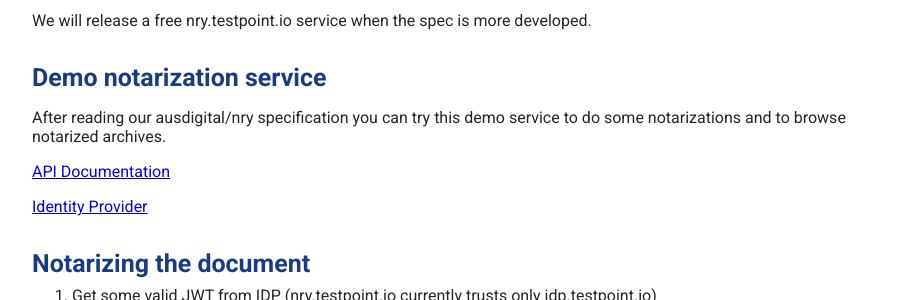
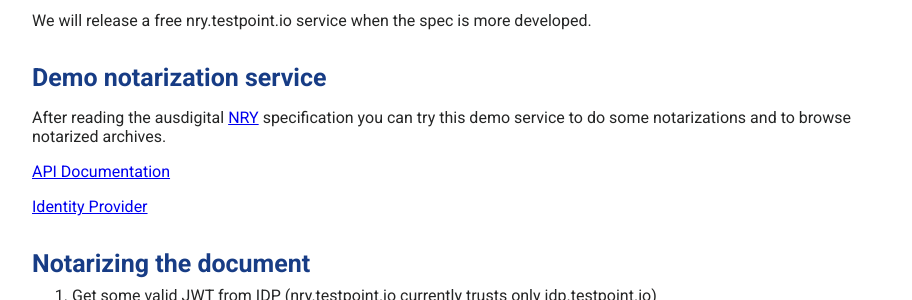
Before and after one commit to test-point/test-point.github.io, a Jekyll site: the page built from pages/nry.md, in a window 1280 px wide and 900 px high, scrolled down 1107 px. Shown: the part 152-452 px from the top of the window, without its empty margins (181-1093 px from the left). Built offline with Jekyll 4.4.1, drawn with Linux system fonts in a browser that asks for light colours.

Commit message:
fix wording

```diff
--- a/pages/nry.md
+++ b/pages/nry.md
@@ -17,7 +17,7 @@ We will release a free nry.testpoint.io service when the spec is more developed.
 
 ### Demo notarization service
 
-After reading our ausdigital/nry specification you can try this demo service to do some notarizations and to browse notarized archives.
+After reading the ausdigital [NRY](http://ausdigital.org/ausdigital-nry/) specification you can try this demo service to do some notarizations and to browse notarized archives.
 
 [API Documentation](https://app.swaggerhub.com/api/ausdigital/ausdigital-nry/1.0)
 
```
